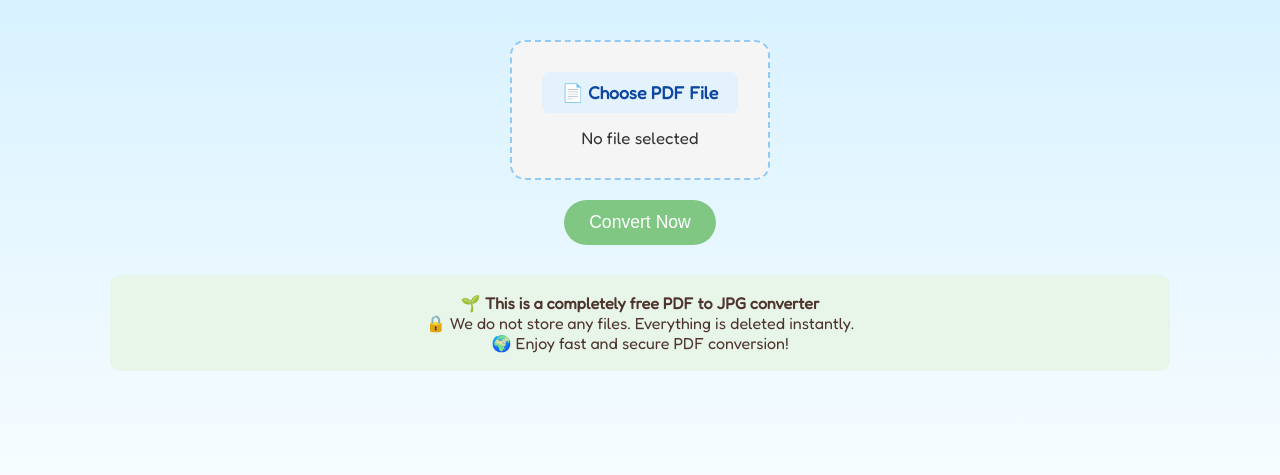
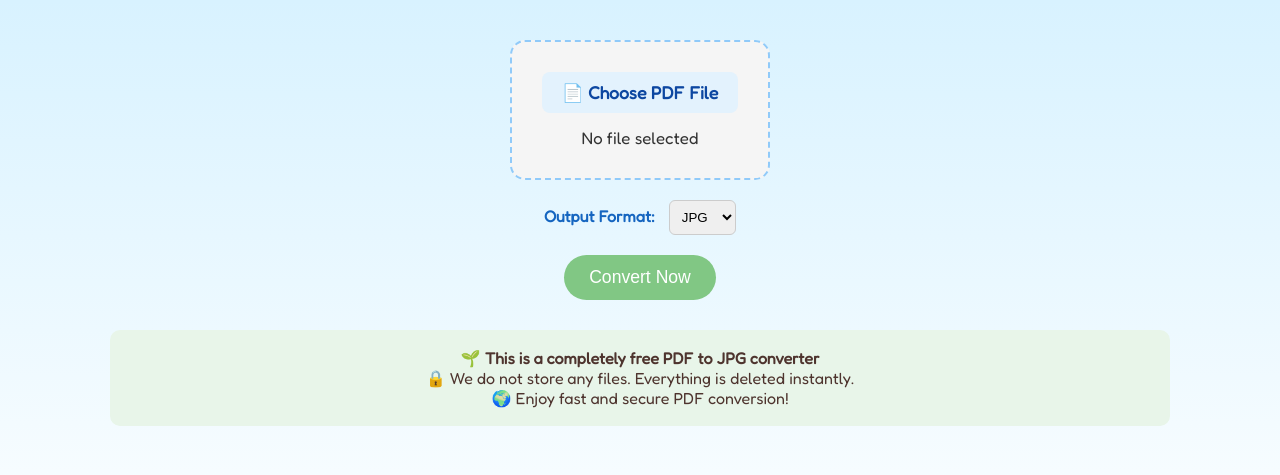
Before and after one commit to SuperB747/pdf2jpg-app, a Flask app: page / in a window 1280 px wide. Shown: the part 188-663 px from the top of the page. Run offline with Flask 3, Linux system fonts and the light colour scheme.

Commit message:
Add support for PDF to JPG or PNG conversion with format selector

```diff
--- a/app.py
+++ b/app.py
@@ -11,19 +11,34 @@ def index():
 
 @app.route('/convert', methods=['POST'])
 def convert():
+    if 'pdf' not in request.files:
+        return "No file part in the request.", 400
+
     pdf_file = request.files['pdf']
-    images = convert_from_bytes(pdf_file.read(), dpi=300)
+    if pdf_file.filename == '':
+        return "No selected file.", 400
 
-    # 여백 제거 없이 원본 그대로 저장
-    zip_buffer = io.BytesIO()
-    with zipfile.ZipFile(zip_buffer, 'w') as zip_file:
-        for idx, img in enumerate(images):
-            img_byte = io.BytesIO()
-            img.save(img_byte, format='JPEG')
-            zip_file.writestr(f'page_{idx+1}.jpg', img_byte.getvalue())
+    if not pdf_file.filename.lower().endswith('.pdf'):
+        return "Invalid file type. Only PDF files are allowed.", 400
 
-    zip_buffer.seek(0)
-    return send_file(zip_buffer, as_attachment=True, download_name='converted_images.zip', mimetype='application/zip')
+    output_format = request.form.get('format', 'jpg').lower()
+    if output_format not in ['jpg', 'png']:
+        return "Invalid format type. Only JPG or PNG is allowed.", 400
+
+    try:
+        images = convert_from_bytes(pdf_file.read(), dpi=300)
+
+        zip_buffer = io.BytesIO()
+        with zipfile.ZipFile(zip_buffer, 'w') as zip_file:
+            for idx, img in enumerate(images):
+                img_byte = io.BytesIO()
+                img.save(img_byte, format=output_format.upper())
+                zip_file.writestr(f'page_{idx+1}.{output_format}', img_byte.getvalue())
+
+        zip_buffer.seek(0)
+        return send_file(zip_buffer, as_attachment=True, download_name='converted_images.zip', mimetype='application/zip')
+    except Exception as e:
+        return f"An error occurred during conversion: {str(e)}", 500
 
 # ✅ ads.txt 라우트
 @app.route('/ads.txt')
--- a/templates/index.html
+++ b/templates/index.html
@@ -2,14 +2,14 @@
 <html lang="en">
 <head>
   <meta charset="UTF-8">
-  <title>Free PDF to JPG Converter - 100% Free, No Signup</title>
+  <title>Free PDF to JPG/PNG Converter - 100% Free, No Signup</title>
   <meta name="viewport" content="width=device-width, initial-scale=1.0">
   <meta name="google-adsense-account" content="ca-pub-8107190228703220">
-  <meta name="description" content="Convert PDF to JPG online for free. No signup, no fees, no limits. 100% privacy-friendly.">
+  <meta name="description" content="Convert PDF to JPG or PNG online for free. No signup, no fees, no limits. 100% privacy-friendly.">
   <meta name="robots" content="index, follow">
   <!-- Open Graph & Twitter SEO -->
-  <meta property="og:title" content="Free PDF to JPG Converter - 100% Free, No Signup">
-  <meta property="og:description" content="Convert PDF to JPG online for free. No signup, no fees, no limits. 100% privacy-friendly.">
+  <meta property="og:title" content="Free PDF to JPG/PNG Converter - 100% Free, No Signup">
+  <meta property="og:description" content="Convert PDF to JPG or PNG online for free. No signup, no fees, no limits. 100% privacy-friendly.">
   <meta property="og:image" content="https://www.freepdf2jpg.ca/static/preview.jpg">
   <meta property="og:url" content="https://www.freepdf2jpg.ca">
   <meta name="twitter:card" content="summary_large_image">
@@ -167,6 +167,13 @@
       <label for="fileInput" id="chooseFileLabel">📄 Choose PDF File</label>
       <input type="file" id="fileInput" name="pdf" accept="application/pdf" required>
       <div id="fileName">No file selected</div>
+    </div>
+    <div style="margin-bottom: 20px;">
+      <label for="formatSelect" style="font-weight:bold; color:#1565c0;">Output Format:</label>
+      <select id="formatSelect" name="format" required style="margin-left: 10px; padding: 8px; border-radius: 6px; border: 1px solid #ccc;">
+        <option value="jpg" selected>JPG</option>
+        <option value="png">PNG</option>
+      </select>
     </div>
     <button type="submit" id="submitBtn">Convert Now</button>
   </form>
```
